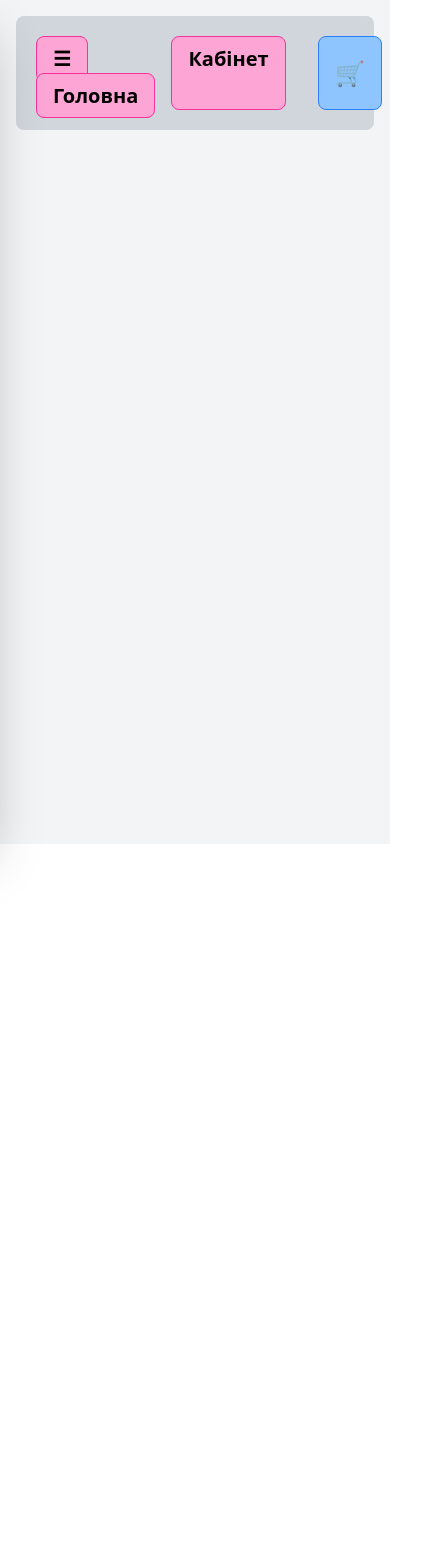
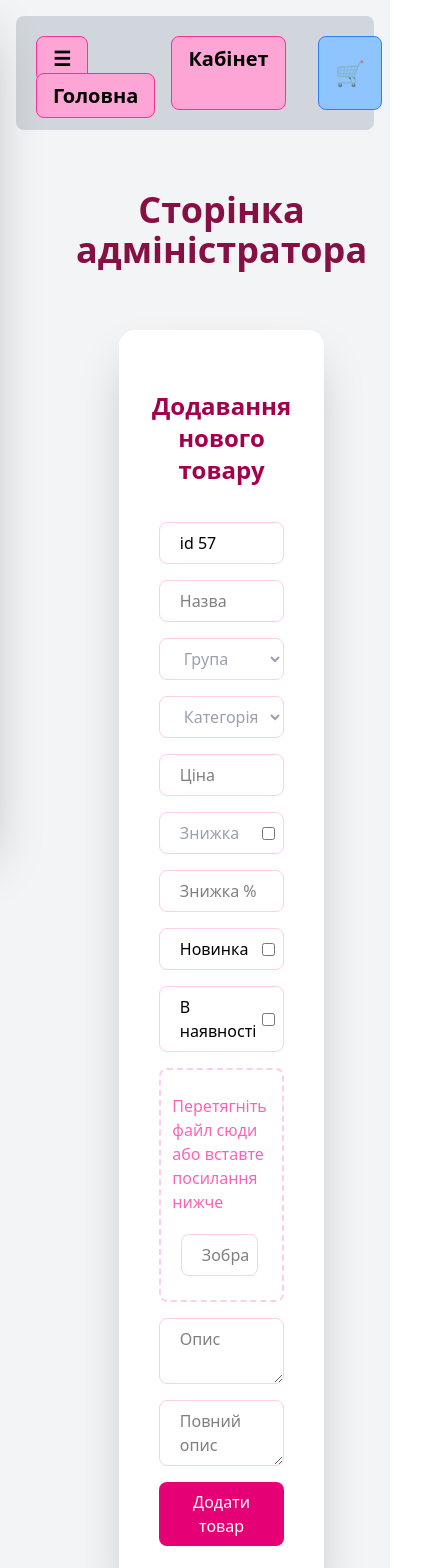
Before and after one commit to ivanna-dev1/online-store, a React (Vite) app: page /admin in a window 390 px wide. Shown: the top 1568 px of the page, 427 px wide, since content can reach past the window. Before the commit the page ends 844 px from the top, so only its background shows below. Built offline with nearby package versions, Linux system fonts and the light colour scheme.

Commit message:
feat: implement core e-commerce pages including product details, catalog, admin, and login, alongside routing, UI components, and product data.

```diff
--- a/src/components/AllRoutes.jsx
+++ b/src/components/AllRoutes.jsx
@@ -4,6 +4,8 @@ import CatalogPage from "../pages/CatalogPage";
 import CartPage from "../pages/CartPage";
 import ProductDetailsPage from "../pages/ProductDetailsPage";
 import HomePage from "../pages/HomePage";
+import LoginPage from "../pages/LoginPage";
+import AdminPage from "../pages/AdminPage";
 
 export const AllRoutes = () => {
   return (
@@ -12,6 +14,8 @@ export const AllRoutes = () => {
       <Route path="/cart" element={<CartPage />} />
       <Route path="/product/:id" element={<ProductDetailsPage />} />
       <Route path="/catalog" element={<CatalogPage />} />
+      <Route path="/login" element={<LoginPage />} />
+      <Route path="/admin" element={<AdminPage />} />
     </Routes>
   );
 };
--- a/src/components/Header.jsx
+++ b/src/components/Header.jsx
@@ -22,7 +22,7 @@ export const Header = ({ onOpenCatalog }) => {
       </div>
       <div className="flex gap-4">
         <Link
-          to="/cabinet"
+          to="/admin"
           className="hover:bg-pink-200 hover:border-pink-600 border bg-pink-300 border-pink-500 p-2 rounded-lg px-4 mr-4"
         >
           Кабінет
--- a/src/components/Sidebar.jsx
+++ b/src/components/Sidebar.jsx
@@ -36,11 +36,11 @@ export const Sidebar = ({ isOpen, onClose }) => {
           <ul className="mt-4 flex flex-col gap-3 ">
             {groups.map((group) => {
               // ЦЕЙ РЯДОК ДУЖЕ ВАЖЛИВИЙ! Ми кажемо: "Знайди всі підкатегорії для цієї групи"
-              const subCategories = [
+              const categories = [
                 ...new Set(
                   products
                     .filter((p) => p.group === group)
-                    .map((p) => p.subCategory),
+                    .map((p) => p.category),
                 ),
               ];
               return (
@@ -56,10 +56,10 @@ export const Sidebar = ({ isOpen, onClose }) => {
                     <span>{group}</span>
                     <span>{expandedGroup === group ? "−" : "+"}</span>
                   </button>
-                  {/* Тепер тут subCategories буде працювати правильно */}
+                  {/* Тепер тут categories буде працювати правильно */}
                   {expandedGroup === group && (
                     <ul className="mt-1 ml-6 flex flex-col gap-1 border-l-2 border-pink-200 pl-4">
-                      {subCategories.map((sub) => (
+                      {categories.map((sub) => (
                         <li
                           key={sub}
                           className="py-1 px-3 text-sm text-gray-500 hover:text-pink-600 cursor-pointer"
--- /dev/null
+++ b/src/pages/AdminPage.jsx
@@ -0,0 +1,143 @@
+import products from "../products";
+import { useState } from "react";
+
+export default function AdminPage() {
+  const [selectedGroup, setSelectedGroup] = useState("");
+
+  const id = products.length + 1;
+  const groups = [...new Set(products.map((product) => product.group))];
+  const categories = [
+    ...new Set(
+      products
+        .filter((product) => product.group === selectedGroup)
+        .map((product) => product.category),
+    ),
+  ];
+
+  return (
+    <div>
+      <h1 className="text-4xl flex justify-center items-center font-bold text-center text-pink-900 m-15">
+        Сторінка адміністратора
+      </h1>
+      <div className="flex flex-col items-center justify-center w-full min-h-screen">
+        <form className="flex flex-col gap-4 items-center justify-center lg:w-1/3 w-1/2 shadow-2xl bg-white p-10 rounded-2xl">
+          <p className="text-2xl font-bold text-center text-pink-800 m-5">
+            Додавання нового товару
+          </p>
+          <p className="border border-pink-200 rounded-lg p-2 pl-5 w-full">
+            id {id}
+          </p>
+          <input
+            required
+            type="text"
+            placeholder="Назва"
+            className="border border-pink-200 rounded-lg p-2 pl-5 w-full"
+          />
+          <select
+            required
+            className={`border border-pink-200 rounded-lg p-2 pl-5 w-full ${!selectedGroup ? "text-gray-400" : "text-black"}`}
+            onChange={(e) => setSelectedGroup(e.target.value)}
+          >
+            <option value="" className="text-gray-400">
+              Група
+            </option>
+            {groups.map((group) => (
+              <option key={group} value={group} className="text-black">
+                {group}
+              </option>
+            ))}
+          </select>
+          <select
+            required
+            className="border border-pink-200 rounded-lg p-2 pl-5 w-full text-gray-400  "
+          >
+            <option value="" className="text-gray-400">
+              Категорія
+            </option>
+            {categories.map((category) => (
+              <option key={category} value={category} className="text-black">
+                {category}
+              </option>
+            ))}
+          </select>
+          <input
+            required
+            min="0"
+            type="number"
+            placeholder="Ціна"
+            className="border border-pink-200 rounded-lg p-2 pl-5 w-full"
+          />
+          <div className="flex items-center flex-row justify-between border border-pink-200 rounded-lg p-2 pl-5 w-full">
+            <label
+              cursor-pointer
+              htmlFor="onSale"
+              className="!checked ? text-gray-400 : text-black"
+            >
+              Знижка
+            </label>
+            <input
+              cursor-pointer
+              type="checkbox"
+              className="border rounded-lg"
+            />
+          </div>
+          <input
+            maxLength="2"
+            min="0"
+            max="99"
+            type="number"
+            placeholder="Знижка %"
+            onInput={(e) => {
+              e.target.value = e.target.value.slice(0, 2);
+            }}
+            className="border border-pink-200 rounded-lg p-2 pl-5 w-full"
+          />
+          <div className="flex items-center flex-row justify-between border border-pink-200 rounded-lg p-2 pl-5 w-full">
+            <label cursor-pointer htmlFor="isNew">
+              Новинка
+            </label>
+            <input
+              cursor-pointer
+              type="checkbox"
+              className="border rounded-lg"
+            />
+          </div>
+          <div className="flex items-center flex-row justify-between border border-pink-200 rounded-lg p-2 pl-5 w-full">
+            <label cursor-pointer htmlFor="inStock">
+              В наявності
+            </label>
+            <input
+              cursor-pointer
+              type="checkbox"
+              className="border rounded-lg"
+            />
+          </div>
+          <div className=" flex flex-col items-center justify-center p-6 border-pink-200 rounded-lg pl-5 w-full border-dashed border-2">
+            <label htmlFor="image" className="text-pink-400 mb-5">
+              Перетягніть файл сюди або вставте посилання нижче
+            </label>
+            <input
+              type="text"
+              placeholder="Зображення"
+              className="border border-pink-200 rounded-lg p-2 pl-5 w-full"
+            />
+          </div>
+          <textarea
+            placeholder="Опис"
+            className="border border-pink-200 rounded-lg p-2 pl-5 w-full"
+          ></textarea>
+          <textarea
+            placeholder="Повний опис"
+            className="border border-pink-200 rounded-lg p-2 pl-5 w-full"
+          ></textarea>
+          <button
+            type="submit"
+            className="bg-pink-600 hover:bg-pink-700 text-white px-4 py-2 rounded-lg transition-all active:scale-95"
+          >
+            Додати товар
+          </button>
+        </form>
+      </div>
+    </div>
+  );
+}
--- a/src/pages/CatalogPage.jsx
+++ b/src/pages/CatalogPage.jsx
@@ -36,7 +36,7 @@ export default function CatalogPage() {
         onChange={(e) => setSearchTerm(e.target.value)}
       />
       <Breadcrumbs
-        subCategory={selectedGroup !== "All" ? selectedGroup : null}
+        category={selectedGroup !== "All" ? selectedGroup : null}
       />
 
       <section>
--- /dev/null
+++ b/src/pages/LoginPage.jsx
@@ -0,0 +1,29 @@
+import { Link } from "react-router-dom";
+
+export default function LoginPage() {
+  return (
+    <div
+      id="login-page"
+      className="flex flex-col items-center justify-start p-10 bg-white rounded-3xl shadow-sm m-4 border border-pink-100 h-screen"
+    >
+      <h1 className="text-3xl font-bold text-pink-900 mb-8">Вхід в систему</h1>
+      <p className="text-gray-600 text-lg mt-8 mb-4 max-w-2xl text-center leading-relaxed font-medium">
+        Виберіть свою роль для продовження:
+      </p>
+      <div className="flex gap-4">
+        <Link
+          to="/cart"
+          className="bg-pink-50 hover:bg-pink-100 border-pink-500 hover:border-pink-600 border p-2 rounded-lg px-4 mr-4 font-medium"
+        >
+          Я покупець
+        </Link>
+        <Link
+          to="/admin"
+          className="bg-blue-50 hover:bg-blue-100 border-blue-500 hover:border-blue-600 border p-2 rounded-lg px-4 mr-4 font-medium"
+        >
+          Я адмін
+        </Link>
+      </div>
+    </div>
+  );
+}
--- a/src/pages/ProductDetailsPage.jsx
+++ b/src/pages/ProductDetailsPage.jsx
@@ -21,7 +21,7 @@ export default function ProductDetailsPage() {
     <div className="flex flex-col items-center h-200 w-[300px]  mx-auto">
       <Breadcrumbs
         group={product.group}
-        subCategory={product.subCategory}
+        category={product.category}
         productName={product.name}
       />
 
```
Also changed, not shown: src/components/Breadcrumbs.jsx (+4 -4 lines), src/products.js (+56 -56 lines), 1 other file (tests, documents, lock files or other folders).
